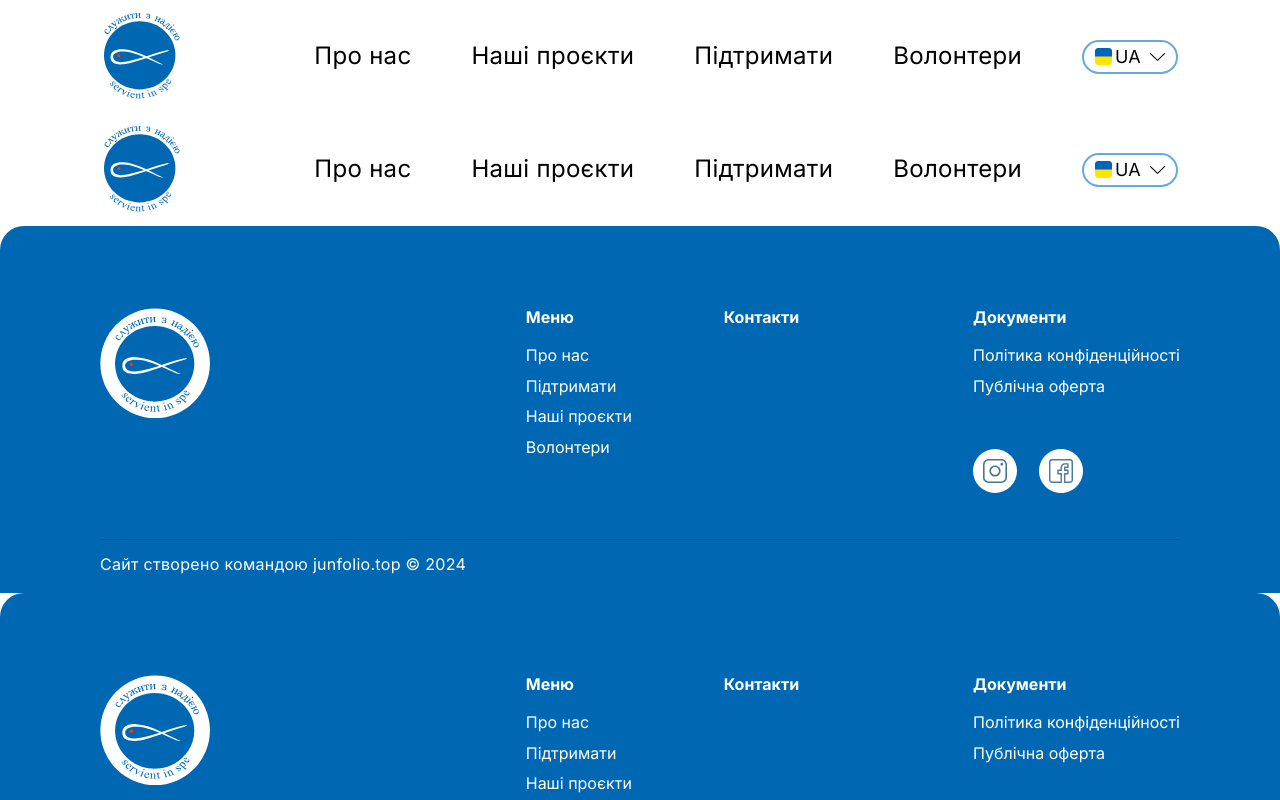
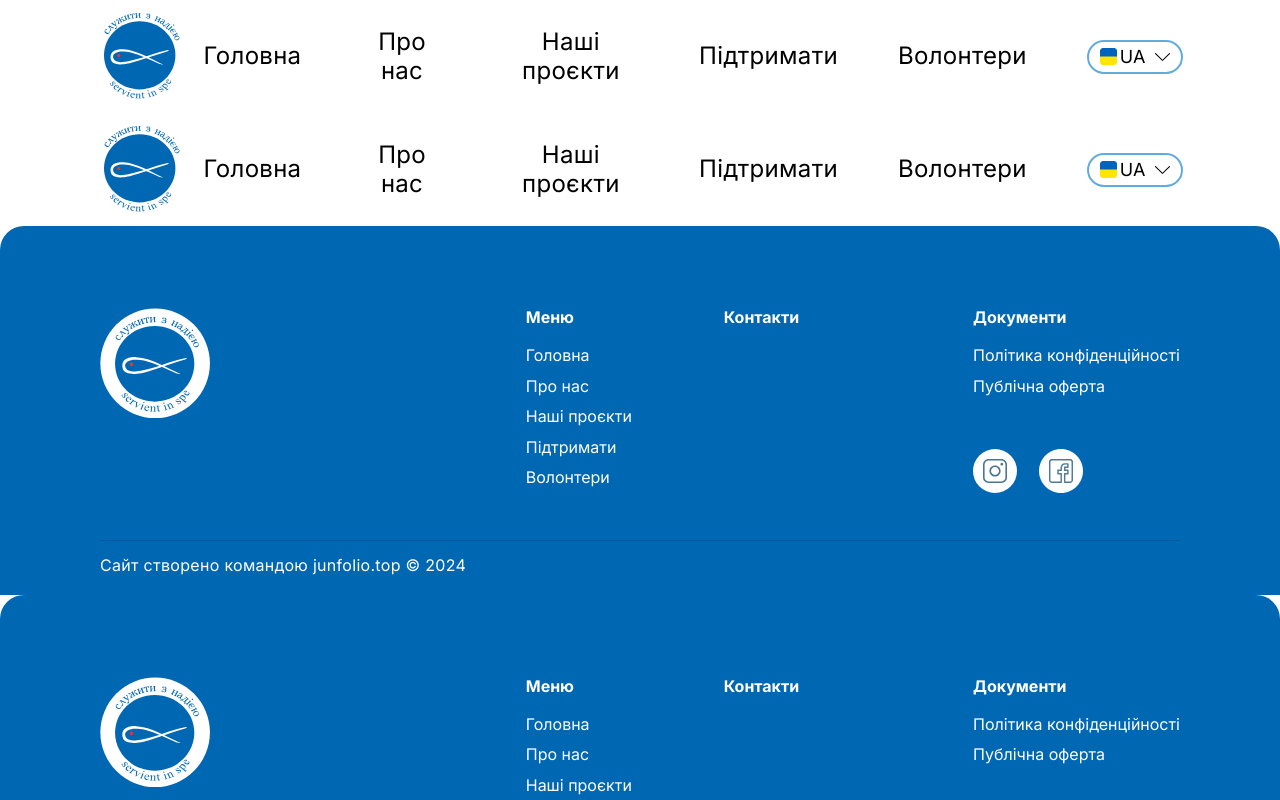
Before and after one commit to PopovYehor/conf-init, a Next.js app: page /layout in a window 1280 px wide. Shown: the top 800 px of the page. Built offline with nearby package versions, Linux system fonts and the light colour scheme; no server answers.

Commit message:
add main to menu navigation

```diff
--- a/src/components/Footer/Footer.tsx
+++ b/src/components/Footer/Footer.tsx
@@ -1,6 +1,5 @@
 import Link from "next/link";
 import style from "./footer.module.scss";
-
 import { IconsMain } from "@/components/icons/icons-main/icons-main";
 import { useState, useEffect } from "react";
 import { defaultContacts } from "@/constants/mainItemsDefault/mainItemsDefault";
@@ -14,9 +13,15 @@ import {
   FacebookIcons,
 } from "../icons/icons-socials/icons-socials";
 import { CHANGE_PAGE } from "@/reducers/language/language.reducer";
+import { IHeaderNavigation } from "../header/header";
+import { useRouter } from "next/router";
 
 
 export default function Footer() {
+
+  const langageSelected = useAppSelector((state)=>state.language.languageSelected)
+  const router = useRouter()
+
   interface IContactData {
     _id: string;
     titleCont: string;
@@ -25,6 +30,14 @@ export default function Footer() {
     language: string;
     __v: number;
   }
+
+  const nav: IHeaderNavigation[] = [
+    {text: languages[langageSelected].main, link: navigation.main},
+    {text: languages[langageSelected].about, link: navigation.about},
+    {text: languages[langageSelected].project, link: navigation.projects},
+    {text: languages[langageSelected].support, link: navigation.support},
+    {text: languages[langageSelected].volunteers, link: navigation.volunteers}
+]
 
   const [apiData, setApiData] = useState<IContactData[]>([defaultContacts]);
 
@@ -62,22 +75,11 @@ export default function Footer() {
           <div className={style.wrapper_menu_contacts}>
             <div className={style.wrapper_menu}>
               <p>{languages[languageSelected].menu}</p>
-
-              <Link href={navigation.about}>
-                {languages[languageSelected].about}
-              </Link>
-
-              <Link href={navigation.support}>
-                {languages[languageSelected].support}
-              </Link>
-
-              <Link href={navigation.projects}>
-                {languages[languageSelected].project}
-              </Link>
-
-              <Link href={navigation.volunteers}>
-                {languages[languageSelected].volunteers}
-              </Link>
+              {nav.map((item: IHeaderNavigation)=>{
+                return(
+                    <>{router.asPath != item.link &&<Link key={item.link} href={item.link} onClick={()=>dispatch(CHANGE_PAGE(item.link))}>{item.text}</Link>}</>
+                )
+              })}
             </div>
 
             <div className={style.wrapper_contacts}>
--- a/src/components/header/header-desctop/header-desctop.tsx
+++ b/src/components/header/header-desctop/header-desctop.tsx
@@ -6,10 +6,12 @@ import { useAppDispatch } from "@/hooks/hooks"
 import { CHANGE_PAGE } from "@/reducers/language/language.reducer"
 import { IHeaderNavigation, IHeaderProps } from "../header"
 import LanguageListComponent from "../language-list/language-list"
+import { useRouter } from "next/router"
 
 export function HeaderDesctop({nav}: IHeaderProps){
 
     const dispatch = useAppDispatch()
+    const router = useRouter()
 
     return(
         <header className={styles.header}>
@@ -23,7 +25,7 @@ export function HeaderDesctop({nav}: IHeaderProps){
                 <div className={styles.header_nav}>
                     {nav.map((item: IHeaderNavigation)=>{
                         return(
-                            <Link key={item.link} href={item.link} onClick={()=>dispatch(CHANGE_PAGE(item.link))}>{item.text}</Link>
+                            <>{router.asPath != item.link &&<Link key={item.link} href={item.link} onClick={()=>dispatch(CHANGE_PAGE(item.link))}>{item.text}</Link>}</>
                         )
                     })}
                 </div>
--- a/src/components/header/header-mobile/header-mobile.tsx
+++ b/src/components/header/header-mobile/header-mobile.tsx
@@ -7,11 +7,13 @@ import { useAppDispatch } from "@/hooks/hooks"
 import { CHANGE_PAGE } from "@/reducers/language/language.reducer"
 import { IconsMain, IconsMenuClose, IconsMenuOpen } from "@/components/icons/icons-main/icons-main"
 import { FacebookIcons, InstargamIcons } from "@/components/icons/icons-socials/icons-socials"
+import { useRouter } from "next/router"
 
 export function HeaderMobile({nav}: IHeaderProps){
 
     const [open, setOpen] = useState(false)
     const dispatch = useAppDispatch()
+    const router = useRouter()
 
     return(
         <header className={styles.header}>
@@ -20,7 +22,7 @@ export function HeaderMobile({nav}: IHeaderProps){
                 onClick={()=>{if (open == true)setOpen(!open)}}>
                     <IconsMain/>
             </Link>
-            <input type="checkbox" id="menu" checked={open}/>
+            <input type="checkbox" id="menu" checked={open} readOnly/>
             <div className={styles.header_menu} >
                 <label htmlFor="menu" onClick={()=>setOpen(!open)}>
                     {!open? <IconsMenuOpen/> : <IconsMenuClose/>}
@@ -31,6 +33,8 @@ export function HeaderMobile({nav}: IHeaderProps){
                 <nav className={styles.header_nav}>
                     {nav.map((item)=>{
                         return(
+                        <>
+                        {router.asPath != item.link &&
                             <Link
                                 key={item.link}
                                 href={item.link}
@@ -40,9 +44,10 @@ export function HeaderMobile({nav}: IHeaderProps){
                                     }}>
                                 {item.text}
                             </Link>
-
-                        )
-                    })}
+                        }
+                        </>
+                        )}
+                    )}
                 </nav>
                 <div className={styles.header_swap_bottom}>
                     <div className={styles.header_swap_socials}>
--- a/src/components/header/header.tsx
+++ b/src/components/header/header.tsx
@@ -19,6 +19,7 @@ export default function Header(){
     const isMobile = useAppSelector((state)=>state.mobile.mobile)
 
     const nav: IHeaderNavigation[] = [
+        {text: languages[langageSelected].main, link: navigation.main},
         {text: languages[langageSelected].about, link: navigation.about},
         {text: languages[langageSelected].project, link: navigation.projects},
         {text: languages[langageSelected].support, link: navigation.support},
--- a/src/constants/apiUrls/apiUrls.tsx
+++ b/src/constants/apiUrls/apiUrls.tsx
@@ -1,6 +1,6 @@
 //url for get data
-/* const urlPage = 'http://localhost:3000/' */// for local use
-const urlPage = 'https://conf-init.vercel.app/' // for regular use
+const urlPage = 'http://localhost:3000/'// for local use
+/* const urlPage = 'https://conf-init.vercel.app/' */ // for regular use
 /* const urlPage = 'https://svp.org.ua/' */ // for future use
 /* const url = 'http://localhost:5000/'  */// for local use
 const url = 'https://konf-backend.onrender.com/' // for regular use
--- a/src/language/languages.ts
+++ b/src/language/languages.ts
@@ -1,6 +1,7 @@
 export const languages: any = {
   ua: {
     //header
+    main: 'Головна',
     about: "Про нас",
     project: "Наші проєкти",
     support: "Підтримати",
@@ -124,6 +125,7 @@ export const languages: any = {
   },
   en: {
     //header
+    main: 'Main',
     about: "About Us",
     project: "Our Projects",
     support: "Support Us",
```
